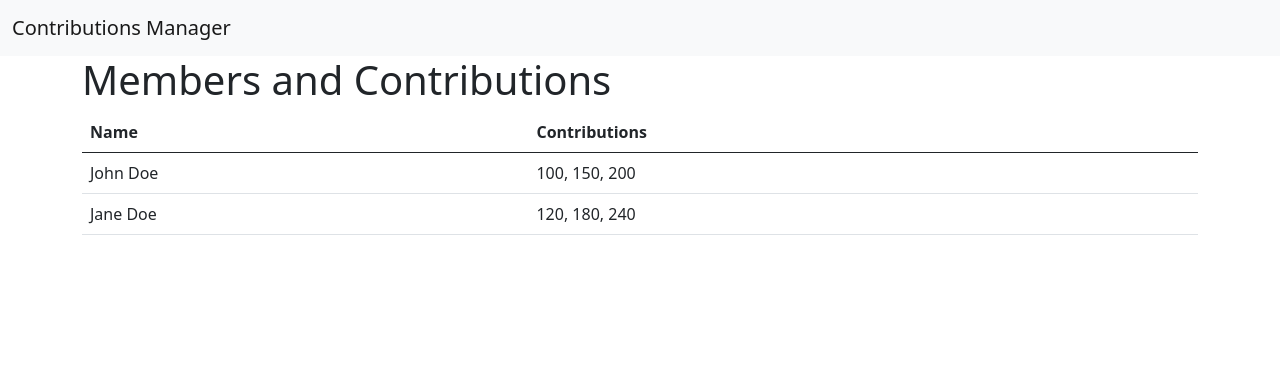
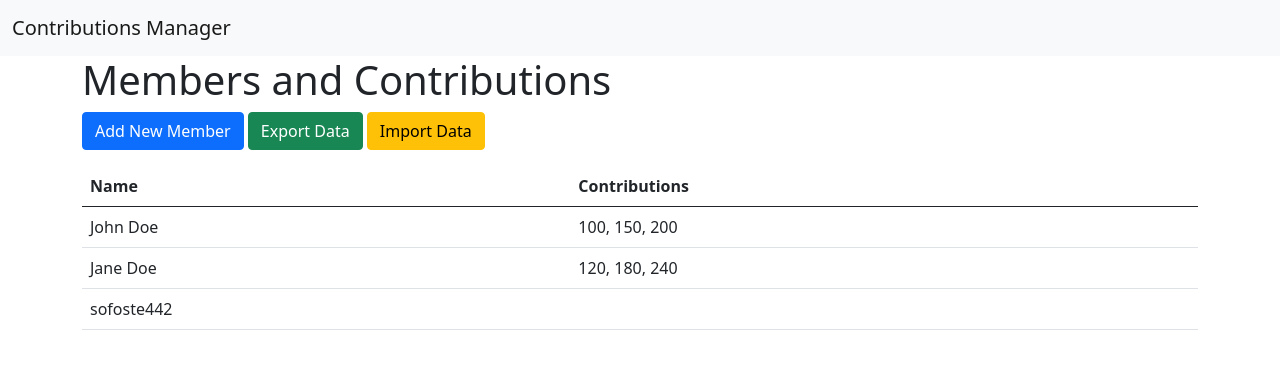
Before and after one commit to sofoste93/tontine-test-app, a Flask app: page / in a window 1280 px wide. Shown: the top 369 px of the page. Run offline with Flask 2, Linux system fonts and the light colour scheme.

Commit message:
Basics functions added
- Add new member
- Export data
- Import data + synchro

```diff
--- a/app/app.py
+++ b/app/app.py
@@ -1,28 +1,59 @@
 import os
 import json
-from flask import Flask, render_template
+from flask import Flask, render_template, request, redirect, url_for
 from helpers import Member
 
 app = Flask(__name__)
 
-# Get the absolute path to the parent directory of this file (app.py)
 BASE_DIR = os.path.abspath(os.path.dirname(os.path.dirname(__file__)))
 
-# Use os.path.join to generate the path to the members.json file
 members_file_path = os.path.join(BASE_DIR, 'data', 'members.json')
 
-# Load members data from JSON file
 with open(members_file_path) as f:
     members_data = json.load(f)
 
-# Convert dictionaries to Member objects
 members = [Member(data['name'], data['contributions']) for data in members_data]
-
 
 @app.route('/')
 def home():
-    # Pass members data to the template
     return render_template('index.html', members=members)
+
+@app.route('/add_member', methods=['GET', 'POST'])
+def add_member():
+    if request.method == 'POST':
+        name = request.form.get('name')
+        new_member = Member(name, [])
+        members.append(new_member)
+        # Also add the new member to the JSON file
+        with open(members_file_path, 'w') as f:
+            members_data.append({'name': name, 'contributions': []})
+            json.dump(members_data, f)
+        return redirect(url_for('home'))
+    return render_template('add_member.html')
+
+
+from flask import send_from_directory
+
+
+@app.route('/export_data')
+def export_data():
+    with open(members_file_path, 'w') as f:
+        data_to_export = [{'name': member.name, 'contributions': member.contributions} for member in members]
+        json.dump(data_to_export, f)
+
+    return send_from_directory(BASE_DIR, 'data/members.json', as_attachment=True)
+
+
+@app.route('/import_data', methods=['GET', 'POST'])
+def import_data():
+    if request.method == 'POST':
+        file = request.files['file']
+        if file and file.filename.endswith('.json'):
+            data_to_import = json.load(file)
+            global members
+            members = [Member(data['name'], data['contributions']) for data in data_to_import]
+            return redirect(url_for('home'))
+    return render_template('import_data.html')
 
 
 if __name__ == "__main__":
--- a/app/templates/index.html
+++ b/app/templates/index.html
@@ -2,6 +2,9 @@
 
 {% block content %}
 <h1>Members and Contributions</h1>
+<a href="/add_member" class="btn btn-primary mb-3">Add New Member</a>
+<a href="/export_data" class="btn btn-success mb-3 ml-2">Export Data</a>
+<a href="/import_data" class="btn btn-warning mb-3 ml-2">Import Data</a>
 <table class="table">
     <thead>
     <tr>
--- a/data/members.json
+++ b/data/members.json
@@ -1,10 +1 @@
-[
-    {
-        "name": "John Doe",
-        "contributions": [100, 150, 200]
-    },
-    {
-        "name": "Jane Doe",
-        "contributions": [120, 180, 240]
-    }
-]
+[{"name": "John Doe", "contributions": [100, 150, 200]}, {"name": "Jane Doe", "contributions": [120, 180, 240]}, {"name": "sofoste442", "contributions": []}]
```
Also changed, not shown: app/templates/import_data.html (added, +12 -0 lines). Lines whose indentation alone changed are shown as unchanged.
